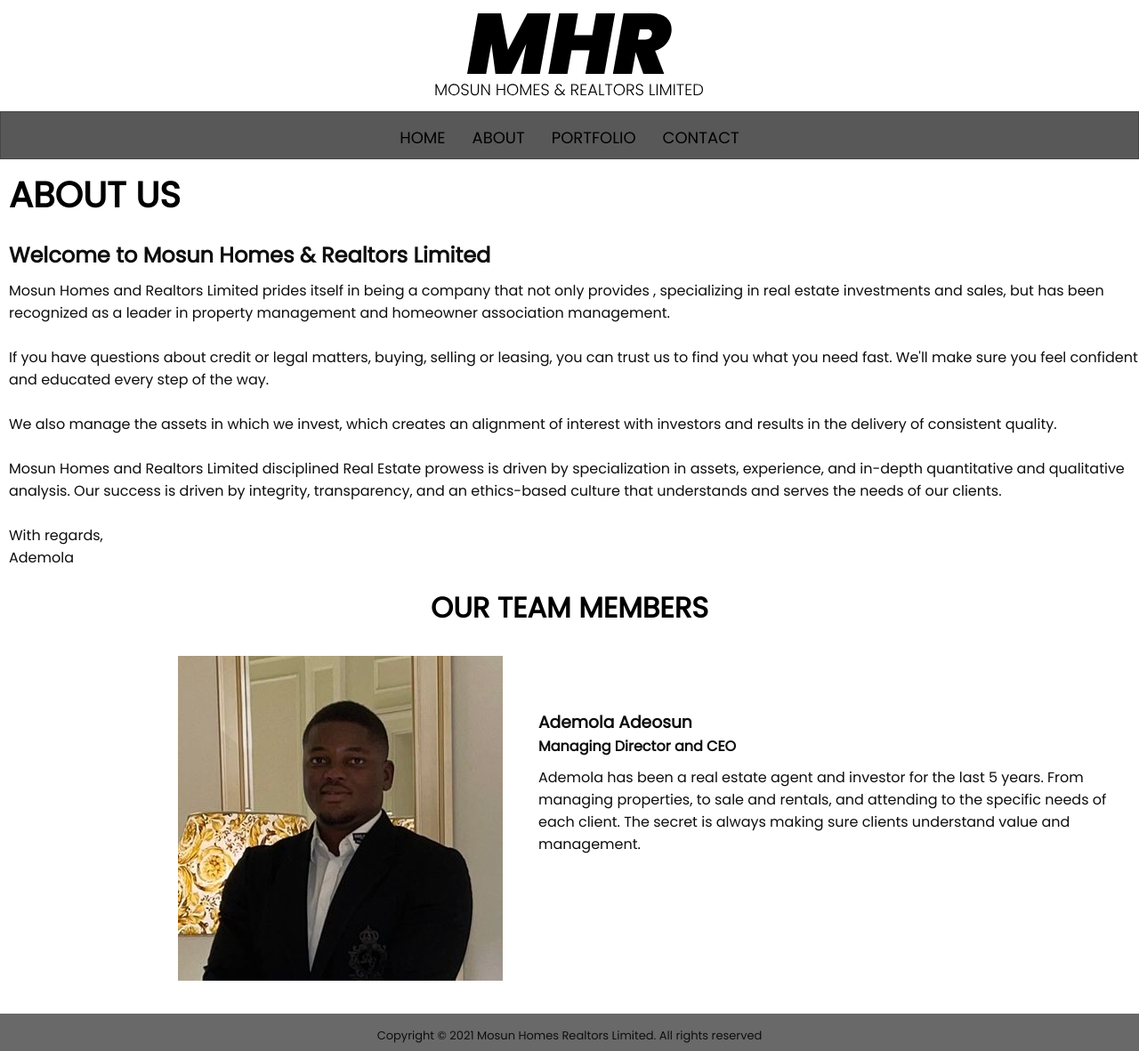
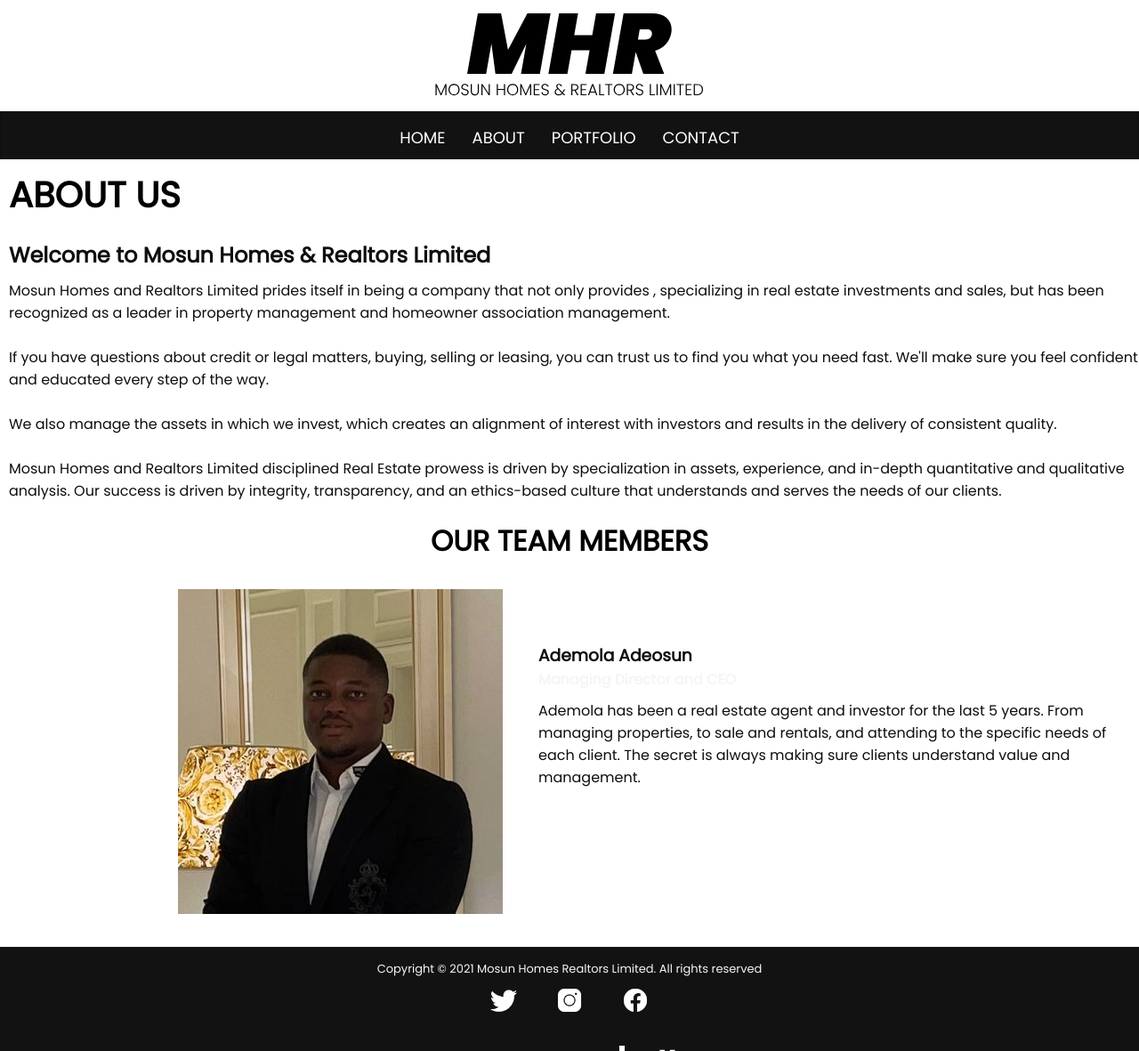
Before and after one commit to thormiwa/mosunhomesrealtors, a Django app: page /about/ in a window 1280 px wide. Shown: the top 1181 px of the page at 89% size. Run offline with Django 3.2, Linux system fonts and the light colour scheme; some libraries are stand-ins or nearby versions.

Commit message:
aded new files

```diff
--- a/blog/static/css/style1.css
+++ b/blog/static/css/style1.css
@@ -32,7 +32,7 @@
 }
 
 .nav_bar{
-    background-color: rgb(88, 88, 88);
+    background-color: rgb(0 0 0 / 93%);
     font-size: 18px;
     border: 1px solid rgba(0, 0, 0, 0.2);
     padding-bottom: 10px;
@@ -52,7 +52,7 @@
 
 .nav_links{
     text-decoration: none;
-    color: black;
+    color: rgb(255, 255, 255);
 }
 
 .main_nav li:hover{
@@ -336,20 +336,28 @@
     padding-bottom: 20px;
 }
 
+h2, h4{
+    color: #f5f5f5;
+}
+
 footer{
-    background-color: dimgrey;
+    background-color: rgb(0 0 0 / 93%);
 }
 
 footer h3{
+    color: #f5f5f5;
     text-align: center;
-    padding-top: 15px;
-    padding-bottom: 10px;
+    padding: 15px 10px 10px 10px;
     font-size: 13px;
     font-weight: 400;
 }
 
 .social_links{
     text-align: center;
+}
+
+.footimg{
+    width: 30px;
 }
 
 .social_links a{
--- a/blog/templates/blog/about.html
+++ b/blog/templates/blog/about.html
@@ -49,9 +49,7 @@
                 We also manage the assets in which we invest, which creates an alignment of interest with investors and results in the delivery of consistent quality.
                 <br><br>
                 Mosun Homes and Realtors Limited disciplined Real Estate prowess is driven by specialization in assets, experience, and in-depth quantitative and qualitative analysis. Our success is driven by integrity, transparency, and an ethics-based culture that understands and serves the needs of our clients.
-                <br><br>
-                With regards, <br>
-                Ademola</p>
+            </p>
         </div>
         <h1 class="team">OUR TEAM MEMBERS</h1>
         <div class="team_member">
@@ -69,12 +67,12 @@
         <footer>
             <h3>Copyright &copy; 2021 Mosun Homes Realtors Limited. All rights reserved</h3>
             <div class="social_links">
-                <a href=""><img src="{% static 'img/twiter.svg' %}" alt="" srcset=""></a>
-                <a href="https://www.instagram.com/mosunmolahomes/" target="_blank"><img src="{% static 'img/instagram.svg' %}" alt="" srcset=""></a>
-                <a href=""><img src="{% static 'img/facebook.svg' %}" alt="" srcset=""></a>
+                <a href="#"><img class="footimg" src="{% static 'img/twitter.png' %}" alt="" srcset=""></a>
+                <a href="https://www.instagram.com/mosunmolahomes/" target="_blank"><img class="footimg" src="{% static 'img/instagram.png' %}" alt="" srcset=""></a>
+                <a href=""><img class="footimg" src="{% static 'img/facebook.png' %}" alt="" srcset=""></a>
             </div>
             <div class="footerlogo">
-                <img class="footerimg" src="{% static 'img/Group 33.svg' %}" alt="" srcset="">
+                <img class="footerimg" src="{% static 'img/Group 35.svg' %}" alt="" srcset="">
             </div>
         </footer>
     </div>
```
Also changed, not shown: other parts of blog/static/css/style1.css (+28 -7 lines), blog/templates/blog/contact.html (+8 -7 lines), blog/templates/blog/detail.html (+8 -8 lines), blog/templates/blog/index.html (+8 -8 lines), blog/templates/blog/portfolio.html (+8 -8 lines), blog/static/img/Group 33.svg (deleted), blog/static/img/Group 35.svg (added), blog/static/img/facebook.png, blog/static/img/home.svg (added), blog/static/img/homeimage.svg (deleted), blog/static/img/instagram.png, blog/static/img/twiter.svg (deleted), blog/static/img/twitter.png (added).
